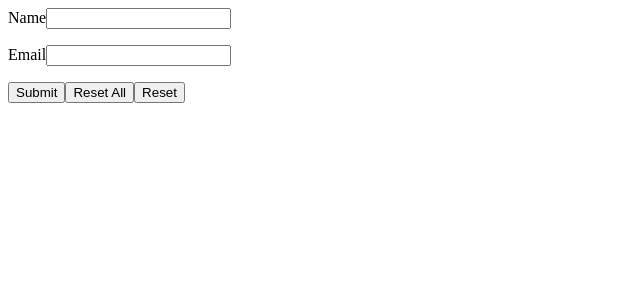
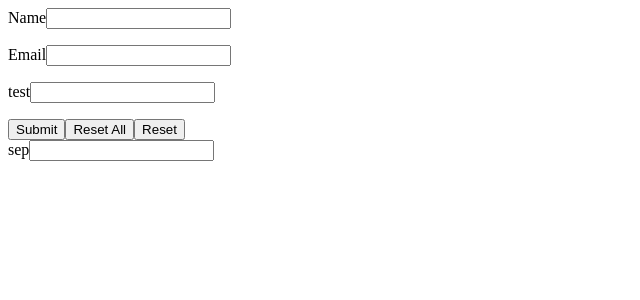
Before and after one commit to poomktn/poomktn-form-vue, a Nuxt app: page / in a window 1280 px wide. Shown: the top 300 px of the page, without its empty margins (0-640 px from the left). Built offline with nearby package versions, Linux system fonts and the light colour scheme.

Commit message:
add validate onBlur and onInput

```diff
--- a/components/CustomInput.vue
+++ b/components/CustomInput.vue
@@ -6,10 +6,10 @@
       :name="name"
       :value="modelValue"
       @input="(e) => onInput(e.target.value)"
-      @change="(e) => emit('change', e)"
+      @change="onChange"
       :class="{ error: errorTexts.length }"
     />
-    <div v-if="showError" class="error-messages">
+    <div v-show="showError" class="error-messages">
       <p>{{ errorTexts[0] }}</p>
     </div>
   </div>
@@ -30,14 +30,27 @@ const props = defineProps({
   showError: {
     type: Boolean,
     default: true
-  }
+  },
+  validateOnBlur: {
+    type: Boolean,
+    default: false
+  },
+  validateOnInput: {
+    type: Boolean,
+    default: true
+  },
 });
 
 const emit = defineEmits(["update:modelValue", "change"]);
 
 const form = inject("form", null); // Access form context
 
-const { errorTexts, inputValidate, resetInputValidate, resetInput, onInput } = useValidate(props, emit);
+const { errorTexts, inputValidate, resetInputValidate, resetInput, onInput, actionOnBlur } = useValidate(props, emit);
+
+const onChange = (e) => {
+  emit('change', e)
+  actionOnBlur()
+}
 
 onMounted(() => {
   form?.register({ inputValidate, resetInputValidate, resetInput });
--- a/components/Login.vue
+++ b/components/Login.vue
@@ -1,20 +1,18 @@
 <template>
   <CustomForm ref="form">
-    <CustomInput
-      v-model="info.name"
-      @change="convertToNumber"
-      label="Name"
-      name="name"
-      :rules="[v => !!v || 'Name is required',v => !isNaN(Number(v)) || 'Need number' , v => v.length <= 10 || 'Max 10 characters']" />
-    <CustomInput
-      v-model="info.email"
-      label="Email"
+    <CustomInput v-model="info.name" @change="convertToNumber" label="Name" name="name"
+      :rules="[v => !!v || 'Name is required', v => !isNaN(Number(v)) || 'Need number', v => v.length <= 10 || 'Max 10 characters']" />
+    <CustomInput v-model="info.email" label="Email"
       :rules="[v => !!v || 'Email is required', v => /.+@.+\..+/.test(v) || 'Invalid email']" />
-      <span>{{errMsg}}</span>
+    <span>{{ errMsg }}</span>
+    <CustomInput v-model="info.test" @change="convertToNumber" label="test" name="test" :validate-on-input="false"
+      :rules="[v => !!v || 'test is required', v => !isNaN(Number(v)) || 'Need number', v => v.length <= 10 || 'Max 10 characters']" />
     <button type="button" @click="submitForm">Submit</button>
     <button type="button" @click="resetAllForm">Reset All</button>
     <button type="button" @click="resetErrorForm">Reset</button>
   </CustomForm>
+  <CustomInput v-model="sep" @change="e => toNumber(e, sep.value)" label="sep" name="sep" validate-on-blur
+      :rules="[v => !!v || 'sep is required', v => !isNaN(Number(v)) || 'Need number', v => v.length <= 10 || 'Max 10 characters']" />
 </template>
 
 <script setup>
@@ -22,10 +20,17 @@ import { ref } from 'vue';
 
 const info = reactive({
   name: '',
-  email: ''
+  email: '',
+  test: ''
 });
+const sep = ref('');
 const errMsg = ref('');
 const form = ref(null);
+
+const toNumber = (e, temp) => {
+  const { value } = e.target
+  temp = Number(value) || value
+}
 
 const convertToNumber = (e) => {
   const { name, value } = e.target
--- a/composables/useValidate.ts
+++ b/composables/useValidate.ts
@@ -1,12 +1,12 @@
 import { ref } from "vue";
 import type { allValueType, InputProps } from '~/types/formType';
 
-export function useValidate(props: InputProps, emit: Function) {
+export function useValidate({ rules, modelValue, validateOnBlur, validateOnInput }: InputProps, emit: Function) {
   const errorTexts = ref<string[]>([]);
-  const localValue = ref<allValueType>(props.modelValue);
+  const localValue = ref<allValueType>(modelValue);
 
   const inputValidate = () => {
-    errorTexts.value = props.rules.map((rule) => rule(localValue.value)).filter((result) => result !== true);
+    errorTexts.value = rules.map((rule) => rule(localValue.value)).filter((result) => result !== true);
     let errText = ''
     let valid = errorTexts.value.length === 0;
     if (!valid) {
@@ -28,14 +28,19 @@ export function useValidate(props: InputProps, emit: Function) {
   const onInput = (newVal: allValueType) => {
     localValue.value = newVal
     emit("update:modelValue", newVal);
-    inputValidate()
+    if (!validateOnBlur && validateOnInput) inputValidate();
   }
+
+  const actionOnBlur = () => {
+    if (validateOnBlur) inputValidate();
+  };
 
   return {
     errorTexts,
     inputValidate,
     resetInputValidate,
     resetInput,
-    onInput
+    onInput,
+    actionOnBlur,
   };
 }
--- a/types/formType.ts
+++ b/types/formType.ts
@@ -12,4 +12,6 @@ export interface InputProps {
   modelValue: allValueType;
   rules: Function[];
   onUpdateModelValue: (value: allValueType) => void;
+  validateOnInput: boolean;
+  validateOnBlur: boolean;
 }
```
